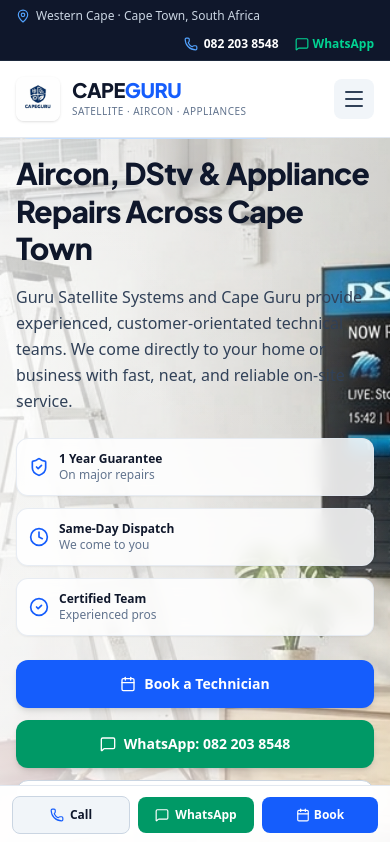
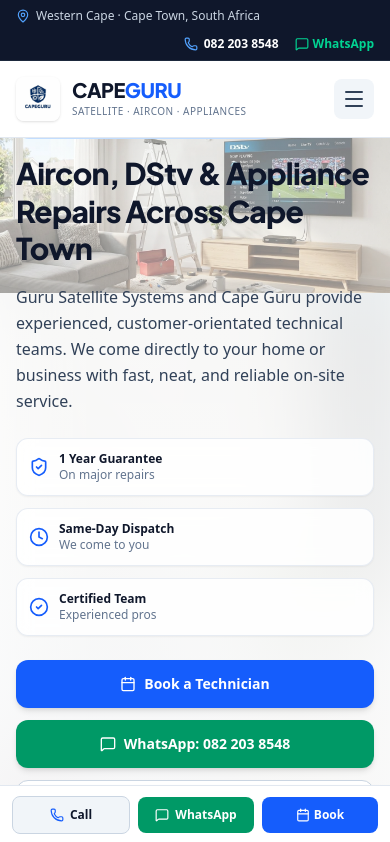
Before and after one commit to obsidianstudiodesigns/CAPE-GURU-, a React (Vite) app: page / in a window 390 px wide. Shown: the top 842 px of the page. Built offline with nearby package versions, Linux system fonts and the light colour scheme.

Commit message:
feat(ui): optimize hero background responsiveness
Refactor hero section background to use a blurred, scaled-down backdrop on mobile and a crisp, full-width image on desktop to prevent excessive cropping and improve visual composition.

```diff
--- a/src/components/Hero.tsx
+++ b/src/components/Hero.tsx
@@ -25,20 +25,38 @@
       className="relative min-h-[85vh] lg:min-h-[90vh] flex items-center pt-28 pb-16 sm:pt-36 sm:pb-24 overflow-hidden border-b border-slate-200"
     >
       {/*
-        Full background wallpaper with high visibility:
-        Uses 'Landing page.jpg' directly with light, subtle vignette for optimal photo exposure
+        Full background wallpaper with responsive framing:
+        - Mobile: Zoomed out so the full width and broad composition of Landing page.jpg fits the mobile viewport with atmospheric ambient blending
+        - Desktop: Expansive object-cover object-center with natural left-side text contrast gradient
       */}
-      <div className="absolute inset-0 z-0">
-        <img
-          src={landingPageWallpaper}
-          alt="Cape Guru Technical Services Cape Town"
-          className="w-full h-full object-cover object-center"
-          referrerPolicy="no-referrer"
+      <div className="absolute inset-0 z-0 overflow-hidden pointer-events-none">
+        {/* Soft atmospheric blurred backdrop on mobile so matching tones smoothly extend the full height */}
+        <div
+          className="absolute inset-0 bg-cover bg-center blur-2xl opacity-35 sm:hidden scale-110"
+          style={{ backgroundImage: `url(${landingPageWallpaper})` }}
+          aria-hidden="true"
         />
 
-        {/* Soft, natural light wash on left so dark text is razor-sharp while wallpaper remains fully visible */}
-        <div className="absolute inset-0 bg-gradient-to-r from-white/75 via-white/45 to-transparent lg:from-white/65 lg:via-white/25 lg:to-transparent" />
-        <div className="absolute inset-0 bg-gradient-to-t from-white/60 via-transparent to-white/20" />
+        {/* Sharp wallpaper layer:
+            - Mobile: Zoomed out so the entire landscape photo fits cleanly across the screen without 4x zoom cropping
+            - Desktop: Full object-cover object-center
+        */}
+        <div className="absolute inset-0 flex items-start justify-center sm:block">
+          <img
+            src={landingPageWallpaper}
+            alt="Cape Guru Technical Services Cape Town"
+            className="w-full sm:h-full object-contain sm:object-cover object-top sm:object-center pt-20 sm:pt-0 max-h-[52vh] sm:max-h-none transition-all duration-300"
+            referrerPolicy="no-referrer"
+          />
+        </div>
+
+        {/* Seamless contrast and lighting overlays */}
+        {/* Mobile: Gentle top-to-bottom wash for dark text readability while keeping the zoomed-out photo clear */}
+        <div className="absolute inset-0 bg-gradient-to-b from-white/40 via-white/65 to-slate-50/95 sm:hidden" />
+
+        {/* Desktop: Gentle left-to-right wash keeping right side photo crisp and left text legible */}
+        <div className="hidden sm:block absolute inset-0 bg-gradient-to-r from-white/75 via-white/45 to-transparent lg:from-white/65 lg:via-white/25 lg:to-transparent" />
+        <div className="hidden sm:block absolute inset-0 bg-gradient-to-t from-white/60 via-transparent to-white/20" />
       </div>
 
       {/* Foreground Content */}
```
